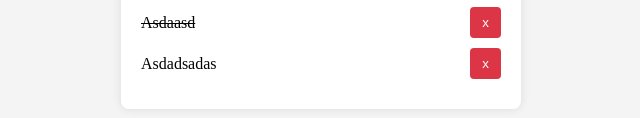
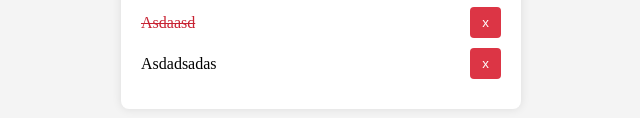
Before and after one commit to EdoBergamo/vue-todolist, a plain HTML site: page index.html in a window 1280 px wide. Shown: the part 428-546 px from the top of the page, 319-959 px from the left. Drawn offline with nearby package versions, Linux system fonts and the light colour scheme.

Commit message:
[FIX] using dynamic class instead of style

```diff
--- a/assets/css/style.css
+++ b/assets/css/style.css
@@ -69,3 +69,8 @@
 button:last-child:hover {
   background-color: #c82333;
 }
+
+.line {
+  text-decoration: line-through;
+  color: #c82333;
+}
--- a/index.html
+++ b/index.html
@@ -16,7 +16,7 @@
     </div>
     <ul>
       <li v-for="(todo, index) in todos" :key="index">
-        <span :style='{ "text-decoration": todo.done ? "line-through" : "none"}' @click="updateTodo(index)">
+        <span :class='{ "line": todo.done}' @click="updateTodo(index)">
           {{ todo.text }}
         </span>
         <button @click="deleteTodo(index)">x</button>
```
